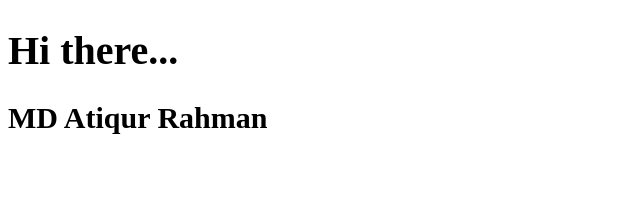
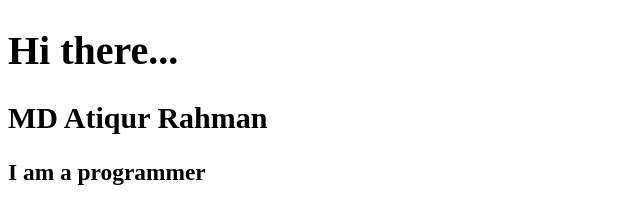
Before and after one commit to shahzada22/camera, a plain HTML site: page index.html in a window 1280 px wide. Shown: the whole page, without its empty margins (0-640 px from the left). Drawn offline with Linux system fonts and the light colour scheme.

Commit message:
index.html updated

```diff
--- a/index.html
+++ b/index.html
@@ -5,7 +5,7 @@
   <meta http-equiv="X-UA-Compatible" content="IE=Edge">
   <meta name="viewport" content="width=device-width, initial-scale=1">
 
-  <title>HTML</title>
+  <title>FunWithCam</title>
 
   <!-- HTML -->
 
@@ -18,7 +18,7 @@
 
   <h1>Hi there...<br><h2>MD Atiqur Rahman</h2></h1>
 
-
+  <h3>I am a programmer</h3>
   <!-- Project -->
   <script src="main.js"></script>
 </body>
```
